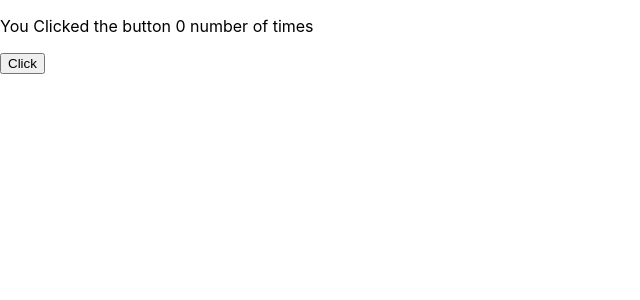
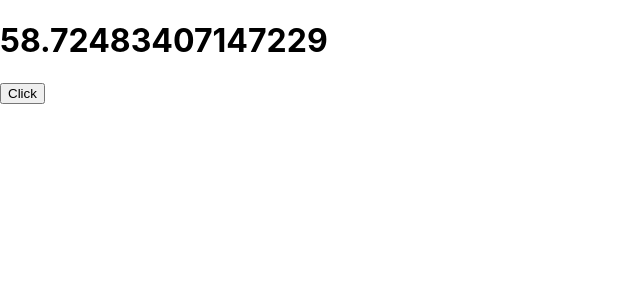
Before and after one commit to harsh007fc/Hooks_In_React, a React (Create React App) app: page / in a window 1280 px wide. Shown: the top 300 px of the page, without its empty margins (0-640 px from the left). Built offline with nearby package versions, Linux system fonts and the light colour scheme.

Commit message:
infinite loop tak

```diff
--- a/src/App.js
+++ b/src/App.js
@@ -2,13 +2,15 @@
 import Us from "./UseState/Us";
 import Ue1 from "./UseEffect/Ue1";
 import Ue2 from "./UseEffect/Ue2";
+import Infinite from "./UseEffect/Infinite";
 function App() {
   return (
     <>
     {/* <h1>Hello</h1> */}
     {/* <Us/> */}
     {/* <Ue1/> */}
-    <Ue2></Ue2>
+    {/* <Ue2></Ue2> */}
+    <Infinite></Infinite>
     </>
   );
 }
--- /dev/null
+++ b/src/UseEffect/Infinite.js
@@ -0,0 +1,21 @@
+import React,{useEffect,useState} from 'react'
+
+function Infinite() {
+    console.log('render');
+    useEffect(()=>{
+        console.log('useEffect');
+        let num = Math.random() * 100;
+        setCount(num);
+        // document.title=`clicked ${count} times`
+    },[]) //ag yeh array na lagaya toh infinitly chalega isliye iske andr state hange krte huye dhyaan rakhna hai
+    let [count,setCount] = useState(0);
+    console.log("pehle");
+    return (
+        <div>
+            <h1>{count}</h1>
+            <button onClick={()=>{setCount(count+1)}}>Click</button>
+        </div>
+    )
+}
+
+export default Infinite
```
